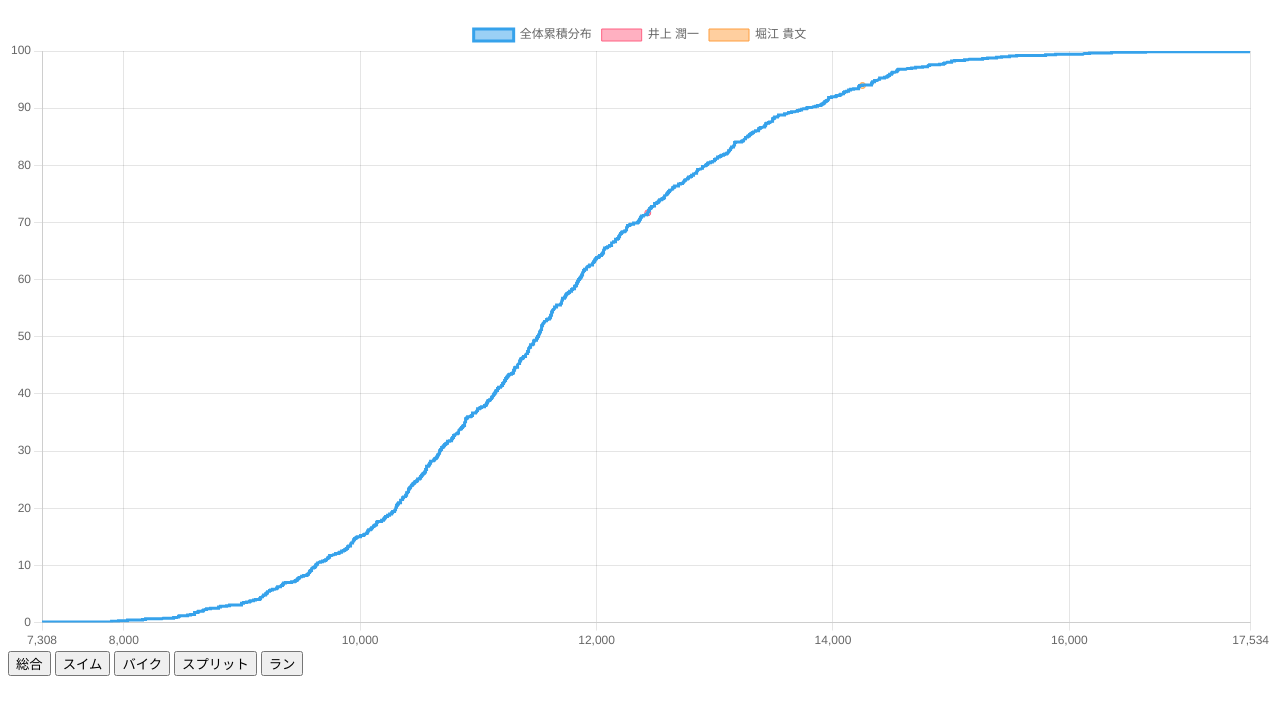
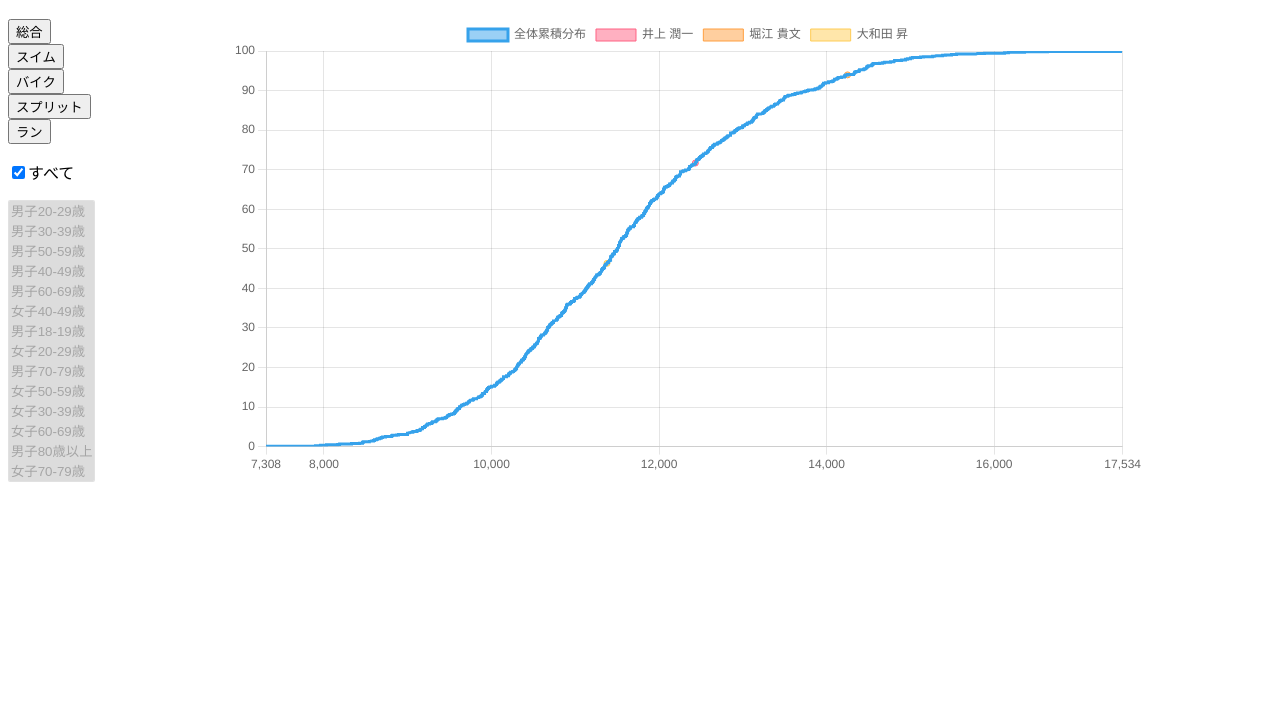
Before and after one commit to ixsiid/fuji_triathlon_2024_result, a website: page index.html in a window 1280 px wide. Shown: the part 70-784 px from the top of the page. Drawn offline with nearby package versions, Linux system fonts and the light colour scheme.

Commit message:
クラスを選べるように

```diff
--- a/index.html
+++ b/index.html
@@ -9,9 +9,18 @@
 	<script>
 		const file = 'data/result.json';
 
-		const focus_id = ['4026', '5081'];
+		const focus_id = ['4026', '5081', '3151'];
 
-		const g = {};
+		/**
+		 *
+		 * data: [],
+		 * target: filted data,
+		 * chart: chart object
+		 * kind: record, swim, bike, run, split
+		 */
+		const g = {
+			kind: 'record',
+		};
 
 		const clear = () => {
 			if (g.chart) {
@@ -20,12 +29,12 @@
 			}
 		};
 
-		const draw = (key) => {
+		const draw = () => {
 			clear();
 
-			const key_sec = key + '_sec';
+			const key_sec = g.kind + '_sec';
 
-			const valid_sec = g.data.map(x => x[key_sec]).filter(x => x);
+			const valid_sec = g.target.map(x => x[key_sec]).filter(x => x);
 			const min = Math.min(...valid_sec);
 			const max = Math.max(...valid_sec);
 
@@ -55,7 +64,7 @@
 					const x = d[key_sec];
 					return {
 						label: d.given_name + ' ' + d.family_name,
-						data: [{ x, y: accumulate_ratio.find(n => n.x === x).y, tag: d }],
+						data: [{ x, y: accumulate_ratio.find(n => n.x === x)?.y, tag: d }],
 						order: i + 1,
 					};
 				})],
@@ -86,12 +95,13 @@
 							callbacks: {
 								label: (items, data) => {
 									const d = items.raw.tag;
-									const time = d[key];
+									const time = d[g.kind];
 									return `${d.given_name}${d.family_name} ${time}, 上位${items.raw.y.toString().substring(0, 4)}%`
 								},
 							}
 						}
-					}
+					},
+					responsive: true,
 				}
 			})
 		}
@@ -99,33 +109,104 @@
 		window.addEventListener('load', () => {
 			g.context = document.querySelector('#chart');
 
-			['record', 'swim', 'bike', 'split', 'run'].forEach(id => {
-				const button = document.querySelector('#' + id);
-				button.addEventListener('click', () => {
-					draw(button.id);
+			{
+				const button_group = document.querySelector('#buttons');
+				[
+					{ id: 'record', label: '総合' },
+					{ id: 'swim', label: 'スイム' },
+					{ id: 'bike', label: 'バイク' },
+					{ id: 'split', label: 'スプリット' },
+					{ id: 'run', label: 'ラン' }
+				].forEach(({ id, label }) => {
+					const button = document.createElement('button');
+					button.id = id;
+					button.textContent = label;
+
+					button.addEventListener('click', () => {
+						g.kind = id;
+						draw();
+					});
+					button_group.appendChild(button);
 				});
-			})
+			}
+
+			{
+
+				const section_all = document.querySelector('#section_all');
+				const section = document.querySelector('#section');
+
+				const update_data_filter = () => {
+					if (section_all.checked) g.target = g.data;
+					else {
+						const values = Array.from(section.querySelectorAll('option')).filter(x => x.selected).map(x => x.value);
+						g.target = g.data.filter(k => values.includes(k.section));
+					}
+					draw();
+				};
+
+				section_all.addEventListener('change', () => {
+					section.disabled = section_all.checked;
+
+					update_data_filter();
+				});
+
+				section.addEventListener('change', () => update_data_filter());
+			}
 
 			fetch(file)
 				.then(res => res.json())
-				.then(json => g.data = json)
-				.then(json => draw('record'));
+				.then(json => g.target = g.data = json)
+				.then(json => {
+					const sections = json.map(d => d.section).filter(x => x).filter((x, i, a) => a.indexOf(x) === i);
+					const s = document.querySelector('#section');
+					sections.forEach(k => {
+						const option = document.createElement('option');
+						option.value = k;
+						option.textContent = k;
+						option.selected = true;
+						s.appendChild(option);
+					});
+					s.setAttribute('size', s.childElementCount);
+
+					return json;
+				})
+				.then(() => draw());
 		}, { once: true });
 	</script>
 
 	<style>
+		#view {
+			display: flex;
+		}
+
+		#buttons button {
+			display: block;
+		}
+
+		#controller {
+			width: 14em;
+		}
+
+		#chart_area {
+			width: calc(90vw - 15em);
+			height: 80vh;
+		}
 	</style>
 </head>
 
 <body>
 	<h1>富士トライアスロン2024</h1>
-	<canvas id="chart"></canvas>
+	<div id="view">
+		<div id="controller">
+			<div id="buttons"></div>
 
-	<button id="record">総合</button>
-	<button id="swim">スイム</button>
-	<button id="bike">バイク</button>
-	<button id="split">スプリット</button>
-	<button id="run">ラン</button>
+			<div>
+				<p><label><input type="checkbox" id="section_all" checked>すべて</label></p>
+				<p><select id="section" multiple disabled></select></p>
+			</div>
+		</div>
+		<div id="chart_area"><canvas id="chart"></canvas></div>
+	</div>
 </body>
 
 </html>
```
